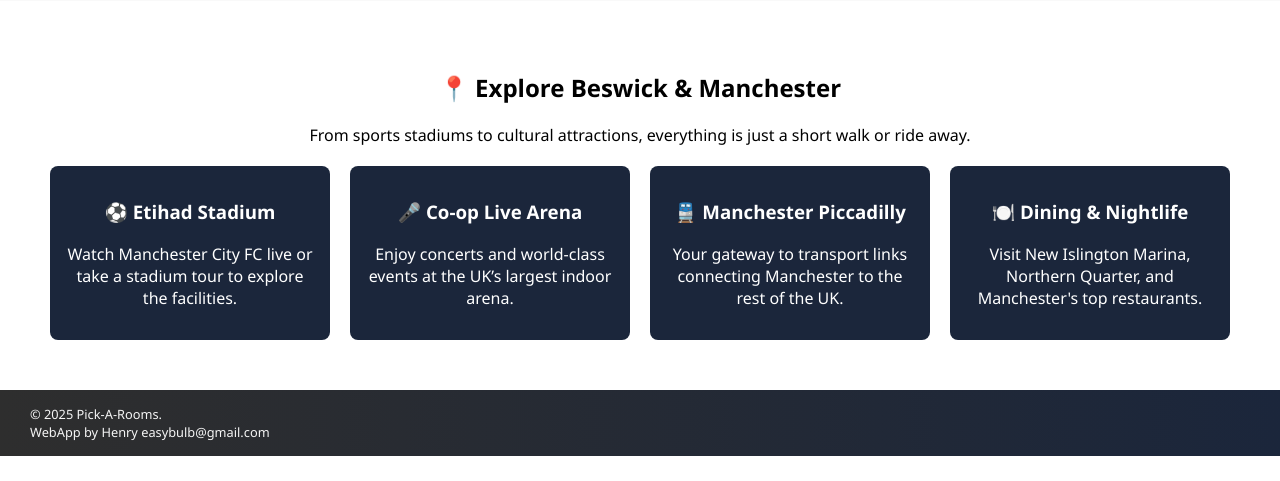
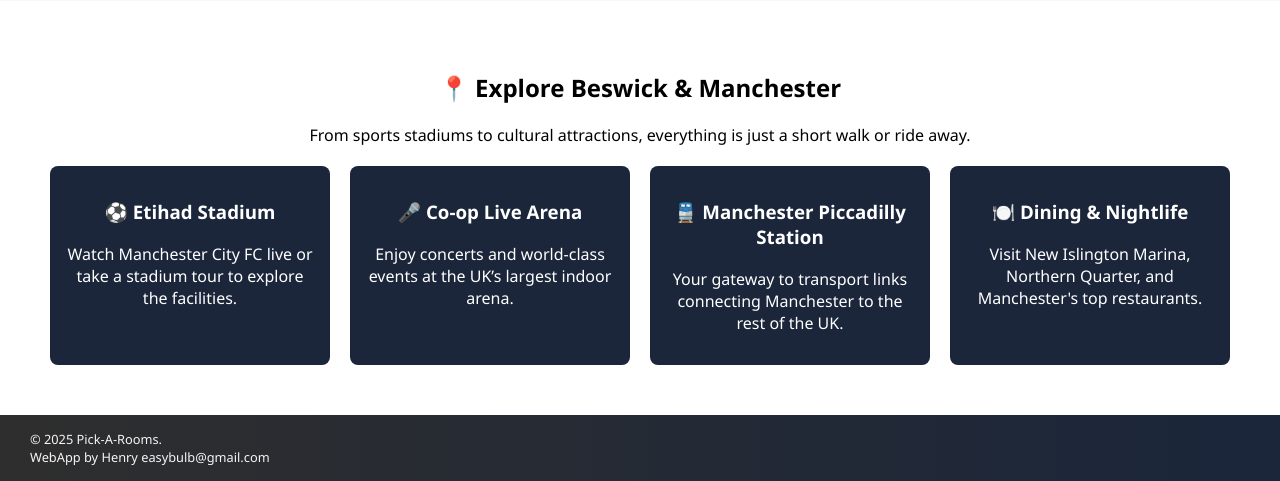
Before and after one commit to easybulb/pickarooms, a Django app: page /about/ in a window 1280 px wide. Shown: the part 1539-2020 px from the top of the page. Before the commit the page ends 1995 px from the top, so only its background shows below. Run offline with Django 5.2, Linux system fonts and the light colour scheme.

Commit message:
update about.html with station text

```diff
--- a/main/templates/main/about.html
+++ b/main/templates/main/about.html
@@ -78,7 +78,7 @@
             <p>Enjoy concerts and world-class events at the UK’s largest indoor arena.</p>
         </div>
         <div class="explore-item">
-            <h3>🚆 Manchester Piccadilly</h3>
+            <h3>🚆 Manchester Piccadilly Station</h3>
             <p>Your gateway to transport links connecting Manchester to the rest of the UK.</p>
         </div>
         <div class="explore-item">
```
